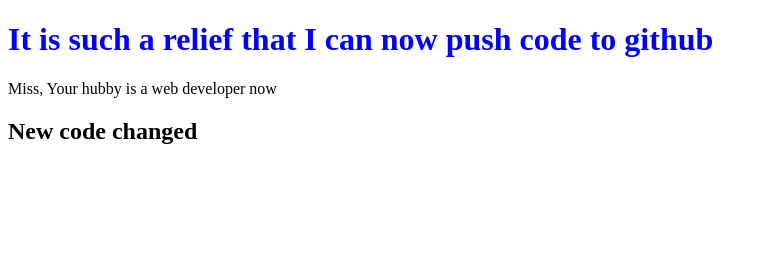
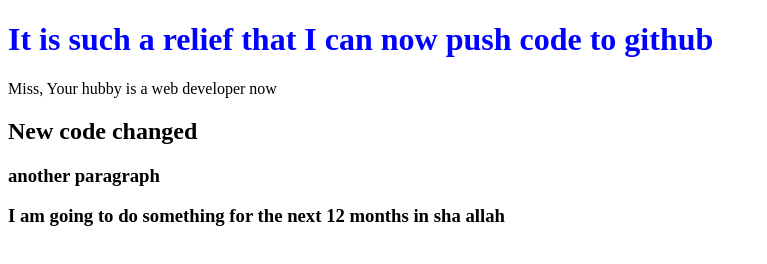
Before and after one commit to farhanthegreat/second-repo, a plain HTML site: page index.html in a window 1280 px wide. Shown: the whole page, without its empty margins (0-767 px from the left). Drawn offline with Linux system fonts and the light colour scheme.

Commit message:
added more paragraph

```diff
--- a/index.html
+++ b/index.html
@@ -10,5 +10,7 @@
     <h1 style="color: blue;">It is such a relief that I can now push code to github</h1>
     <p>Miss, Your hubby is a web developer now</p>
     <h2>New code changed</h2>
+    <h3>another paragraph</h3>
+    <h3>I am going to do something for the next 12 months in sha allah</h3>
 </body>
 </html>
```
